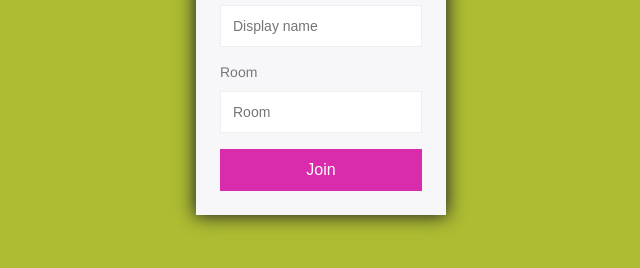
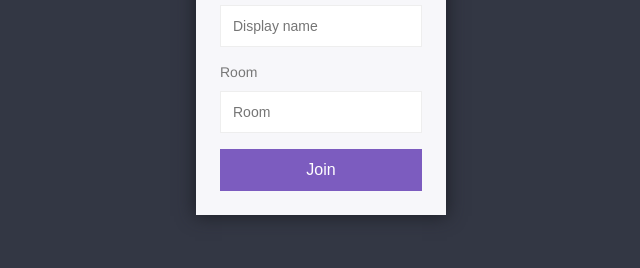
Before and after one commit to htt152/chat-app-nodejs, a website: page public/index.html in a window 1280 px wide. Shown: the part 346-614 px from the top of the page, without its empty margins (319-959 px from the left). Drawn offline with Linux system fonts and the light colour scheme.

Commit message:
TestChangeCss

```diff
--- a/public/css/styles.css
+++ b/public/css/styles.css
@@ -40,7 +40,7 @@ input {
 button {
     cursor: pointer;
     padding: 12px;
-    background: #d92cac;
+    background: #7C5CBF;
     border: none;
     color: white;
     font-size: 16px;
@@ -59,7 +59,7 @@ button:disabled {
 /* Join Page Styles */
 
 .centered-form {
-    background: #adbc32;
+    background: #333744;
     width: 100vw;
     height: 100vh;
     display: flex;
```
